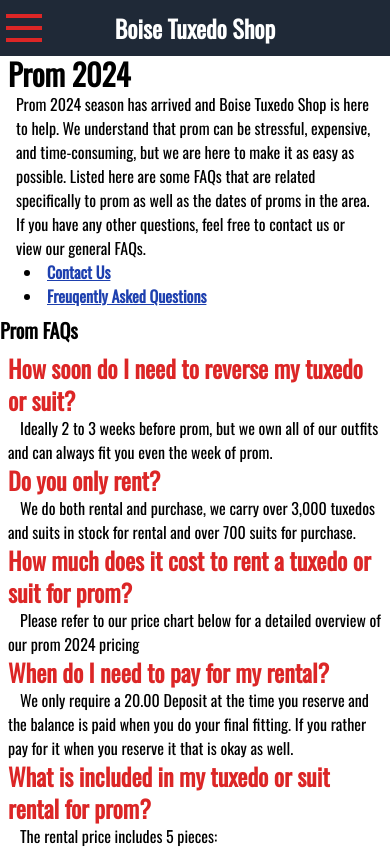
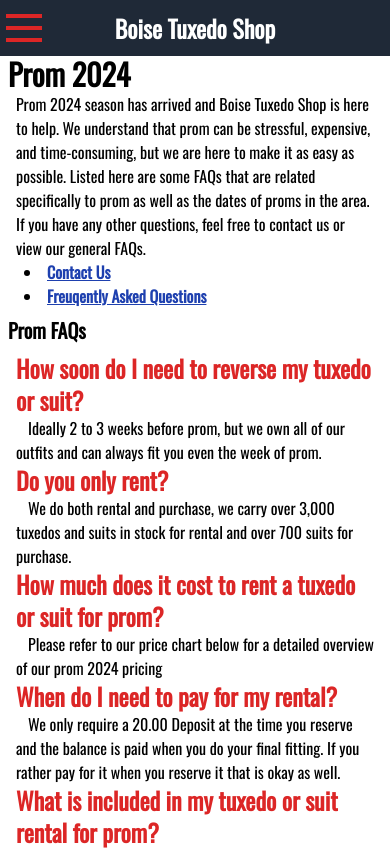
Before and after one commit to ChaseLee21/boise-tuxedo-shop-vue, a Vue app: page /Prom in a window 390 px wide. Shown: the top 850 px of the page. Built offline with nearby package versions, Linux system fonts and the light colour scheme.

Commit message:
added margin of 2 to prom view for better mobile viewing

```diff
--- a/src/views/Prom.vue
+++ b/src/views/Prom.vue
@@ -1,6 +1,6 @@
 <template>
     <Header :title = headerProps.title :content = headerProps.content :links = headerProps.links />
-    <main class="xl:w-[80vw] xl:flex xl:flex-col xl:m-auto">
+    <main class="xl:w-[80vw] xl:flex xl:flex-col xl:m-auto mx-2">
         <section>
             <h2 class="text-xl lg:text-2xl font-bold py-2">Prom FAQs</h2>
             <div class="px-2">
```
